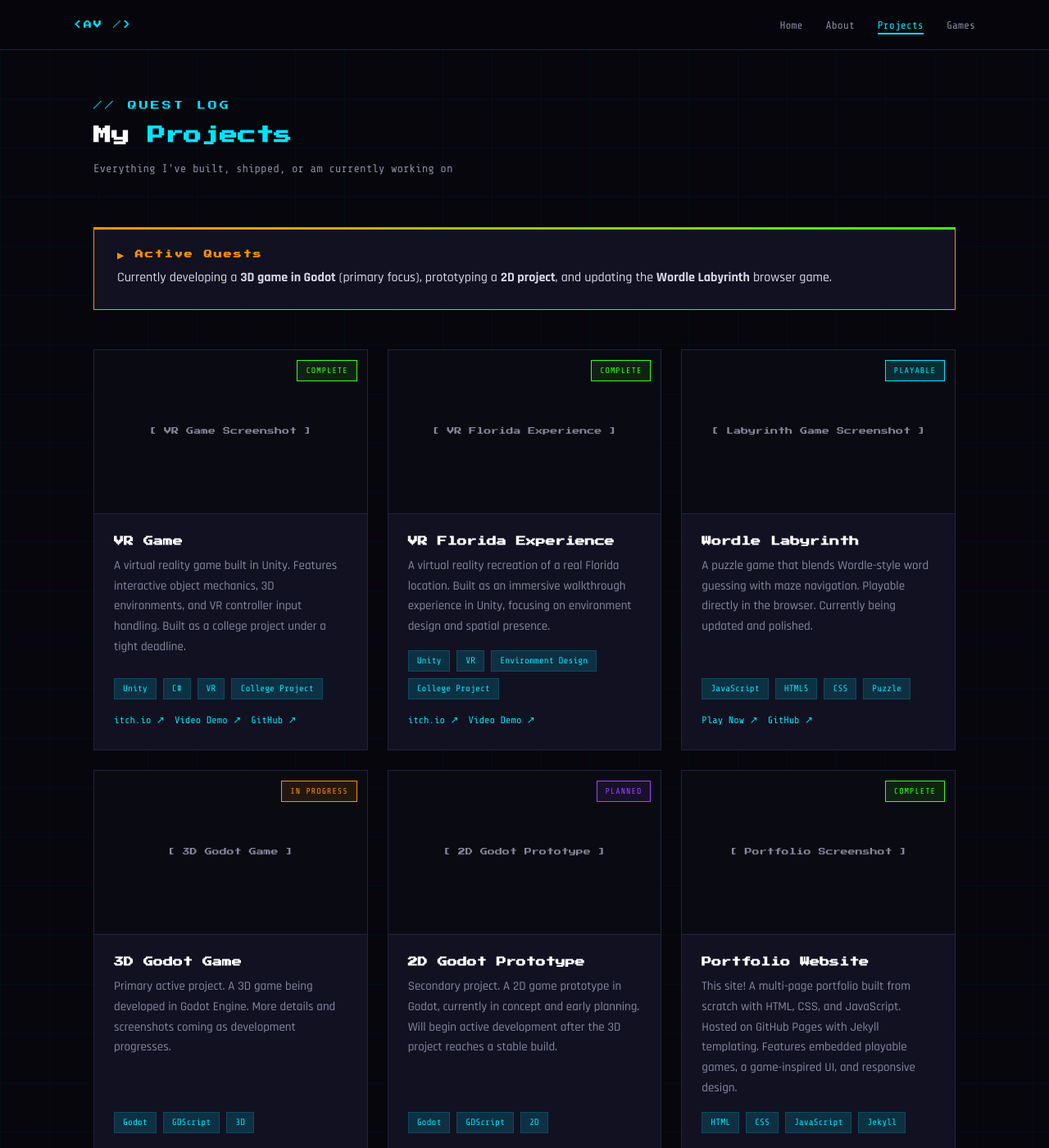
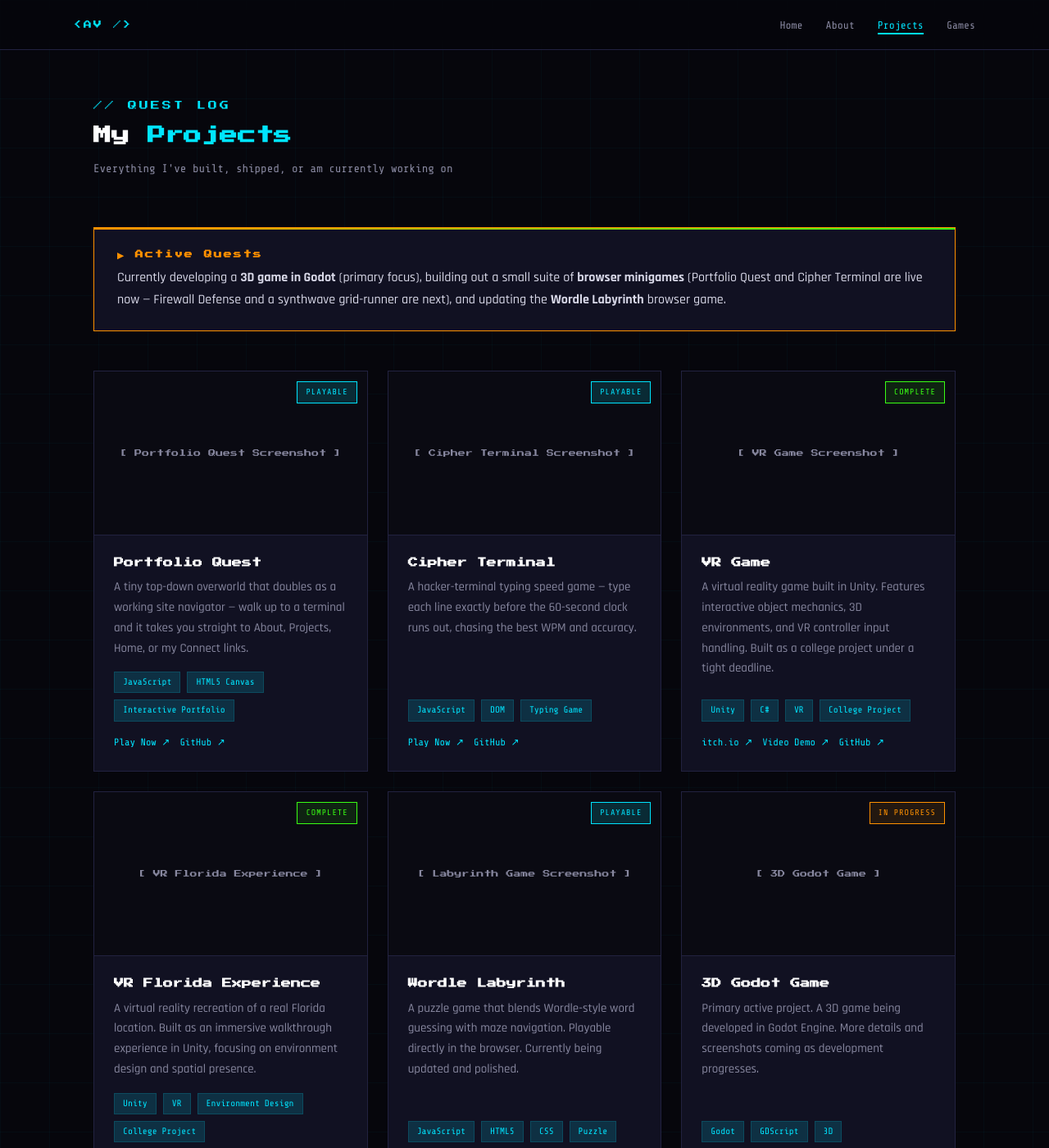
Before and after one commit to AlexJVon/website, a Jekyll site: the page built from projects.html, in a window 1280 px wide and 1400 px high. Shown: the whole window at 82% size. Built offline with Jekyll 4.4.1, drawn with Linux system fonts in a browser that asks for light colours.

Commit message:
Update projects.html
updated project.html to have new web games

```diff
--- a/projects.html
+++ b/projects.html
@@ -19,12 +19,61 @@ description: Games, VR experiences, and technical builds by Alexander Vonderau
       <h3>▶ Active Quests</h3>
       <p>
         Currently developing a <strong>3D game in Godot</strong> (primary focus),
-        prototyping a <strong>2D project</strong>, and updating the
+        building out a small suite of <strong>browser minigames</strong>
+        (Portfolio Quest and Cipher Terminal are live now — Firewall Defense
+        and a synthwave grid-runner are next), and updating the
         <strong>Wordle Labyrinth</strong> browser game.
       </p>
     </div>
 
     <div class="projects-grid">
+
+      <div class="project-card reveal">
+        <div class="project-img">
+          <span class="photo-placeholder">[ Portfolio Quest Screenshot ]</span>
+          <span class="project-status status-playable">Playable</span>
+        </div>
+        <div class="project-info">
+          <h3>Portfolio Quest</h3>
+          <p>
+            A tiny top-down overworld that doubles as a working site navigator —
+            walk up to a terminal and it takes you straight to About, Projects,
+            Home, or my Connect links.
+          </p>
+          <div class="project-tags">
+            <span>JavaScript</span>
+            <span>HTML5 Canvas</span>
+            <span>Interactive Portfolio</span>
+          </div>
+          <div class="project-links">
+            <a href="{{ '/games/portfolio-quest/' | relative_url }}">Play Now ↗</a>
+            <a href="#">GitHub ↗</a>
+          </div>
+        </div>
+      </div>
+
+      <div class="project-card reveal">
+        <div class="project-img">
+          <span class="photo-placeholder">[ Cipher Terminal Screenshot ]</span>
+          <span class="project-status status-playable">Playable</span>
+        </div>
+        <div class="project-info">
+          <h3>Cipher Terminal</h3>
+          <p>
+            A hacker-terminal typing speed game — type each line exactly before
+            the 60-second clock runs out, chasing the best WPM and accuracy.
+          </p>
+          <div class="project-tags">
+            <span>JavaScript</span>
+            <span>DOM</span>
+            <span>Typing Game</span>
+          </div>
+          <div class="project-links">
+            <a href="{{ '/games/cipher-terminal/' | relative_url }}">Play Now ↗</a>
+            <a href="#">GitHub ↗</a>
+          </div>
+        </div>
+      </div>
 
       <div class="project-card reveal">
         <div class="project-img">
```
